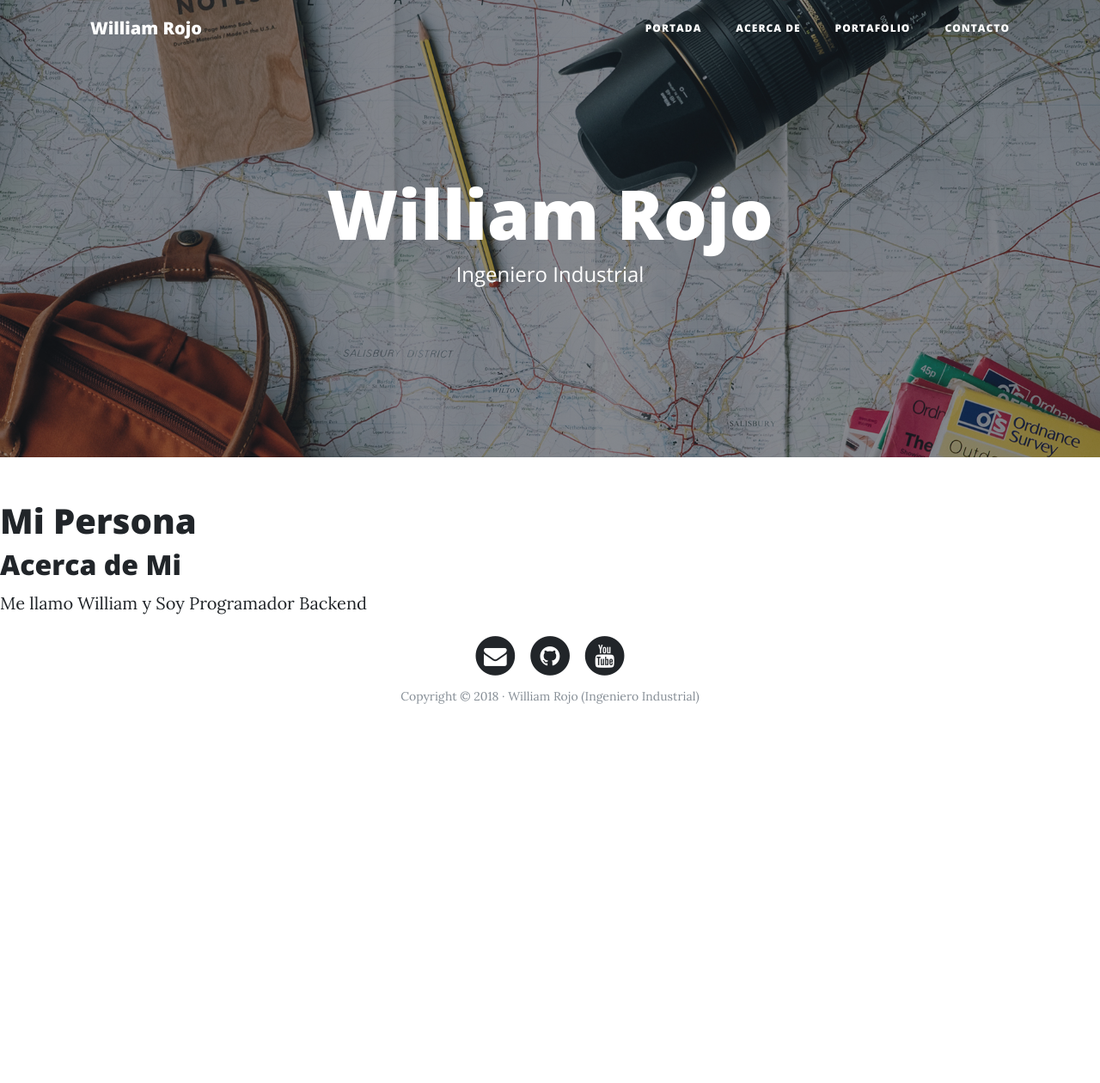
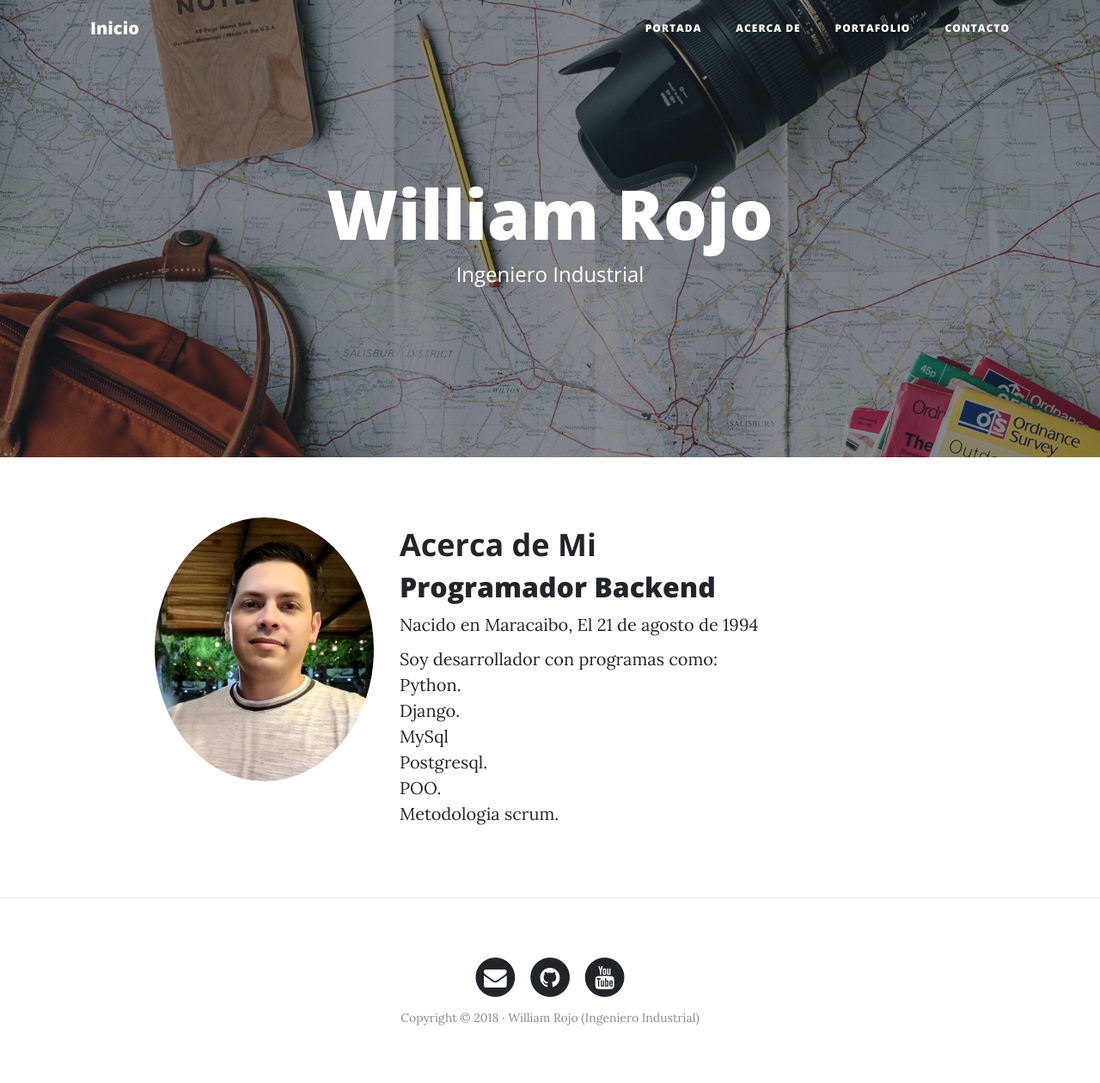
Before and after one commit to drakengel/repositorio-de-trabajo, a Django app: page /about/ in a window 1280 px wide. Shown: the whole page at 86% size. Before the commit the page ends 819 px from the top, so only its background shows below. Run offline with Django 5.2, Linux system fonts and the light colour scheme; some libraries are stand-ins or nearby versions.

Commit message:
4to commit

```diff
--- a/webpersonal/core/templates/core/about.html
+++ b/webpersonal/core/templates/core/about.html
@@ -11,9 +11,13 @@ Aserca De
 {% endblock %}
 
 {% block content %}
-<h1>Mi Persona</h1>
-
-<h2>Acerca de Mi</h2>
-
-<p>Me llamo William y Soy Programador Backend</p>
+<div class="col-lg-3 col-md-4 offset-lg-1">
+<img class="img-fluid avatar" src="{% static 'core/img/yo.jpg' %}" alt="">
+</div>
+<div class="col-lg-7 col-md-8">
+<h2 class="section-heading">Acerca de Mi</h2>
+<h2>Programador Backend</h2>
+<p>Nacido en Maracaibo, El 21 de agosto de 1994 </p>
+<p>Soy desarrollador con programas como: <br>Python. <br>Django. <br>MySql <br>Postgresql. <br>POO. <br>Metodologia scrum. </p>
+</div>
 {% endblock %}
--- a/webpersonal/core/templates/core/base.html
+++ b/webpersonal/core/templates/core/base.html
@@ -23,7 +23,7 @@
     <!-- Navegación -->
     <nav class="navbar navbar-expand-lg navbar-light fixed-top" id="mainNav">
       <div class="container">
-        <a class="navbar-brand" href="{% url 'home' %}">William Rojo</a>
+        <a class="navbar-brand" href="{% url 'home' %}">Inicio</a>
         <button class="navbar-toggler navbar-toggler-right" type="button" data-toggle="collapse" data-target="#navbarResponsive" aria-controls="navbarResponsive" aria-expanded="false" aria-label="Toggle navigation">
           Menú
           <i class="fa fa-bars"></i>
@@ -62,8 +62,13 @@
     </header>
 
     <!-- Contenido  -->
-     {% block content %}{% endblock %}
+    <div class="container">
+      <div class="row">
+        {% block content %}{% endblock %}
+      </div>
+    </div>
 
+    {% if request.path != "/"%}<hr> {% endif %}
 
     <!-- Pié de página -->
     <footer>
--- a/webpersonal/core/templates/core/home.html
+++ b/webpersonal/core/templates/core/home.html
@@ -12,7 +12,5 @@ Portada
 
 
 {% block content %}
-<h2>Portada</h2>
-
-<p>Bienvenido a mi web personal</p>
+<h2>Bienvenido a mi web personal</h2>
 {% endblock %}
```
Also changed, not shown: webpersonal/core/templates/core/contact.html (+8 -4 lines), webpersonal/core/static/core/img/moises.jpg (added), webpersonal/core/static/core/img/yo.jpg (added).
